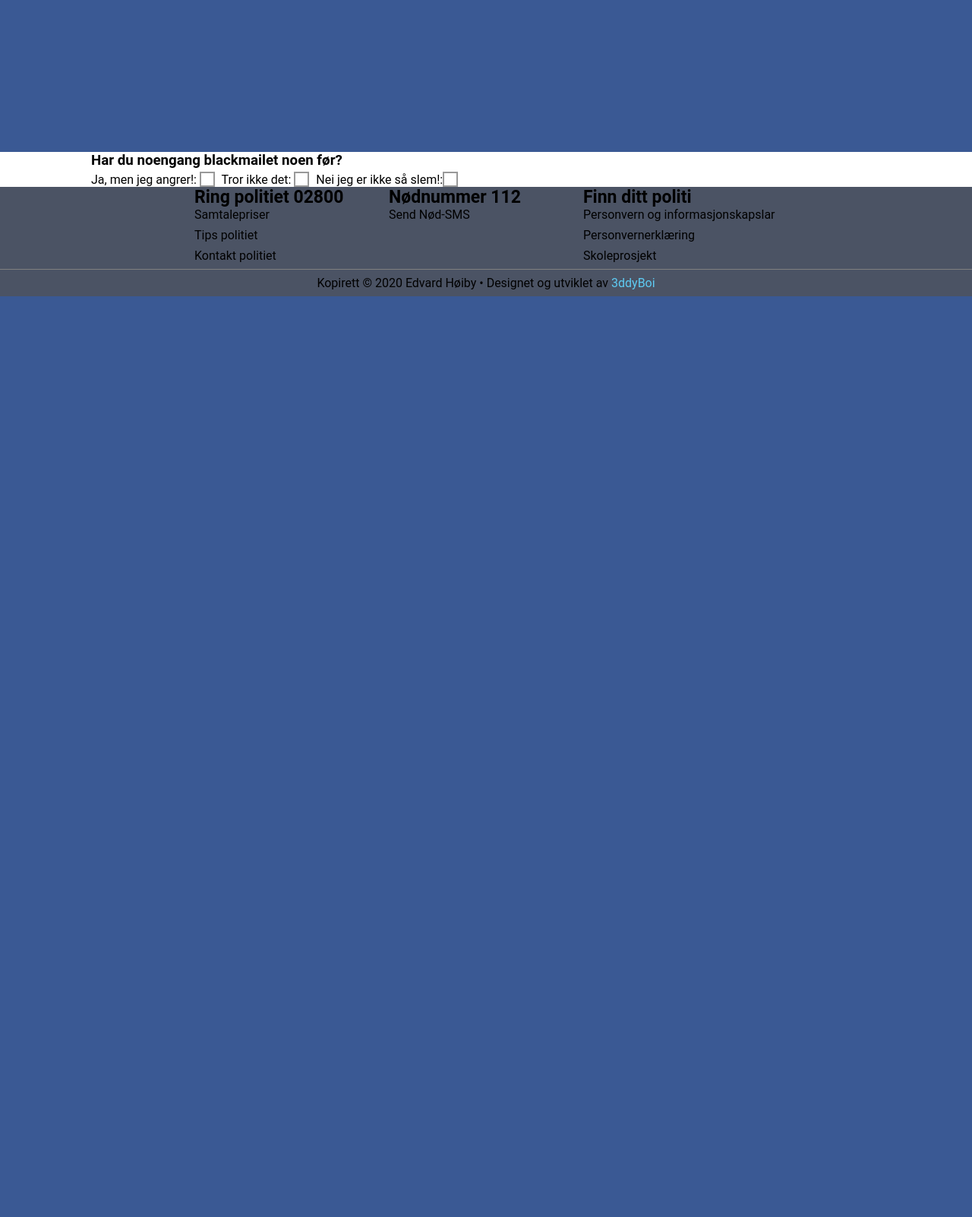
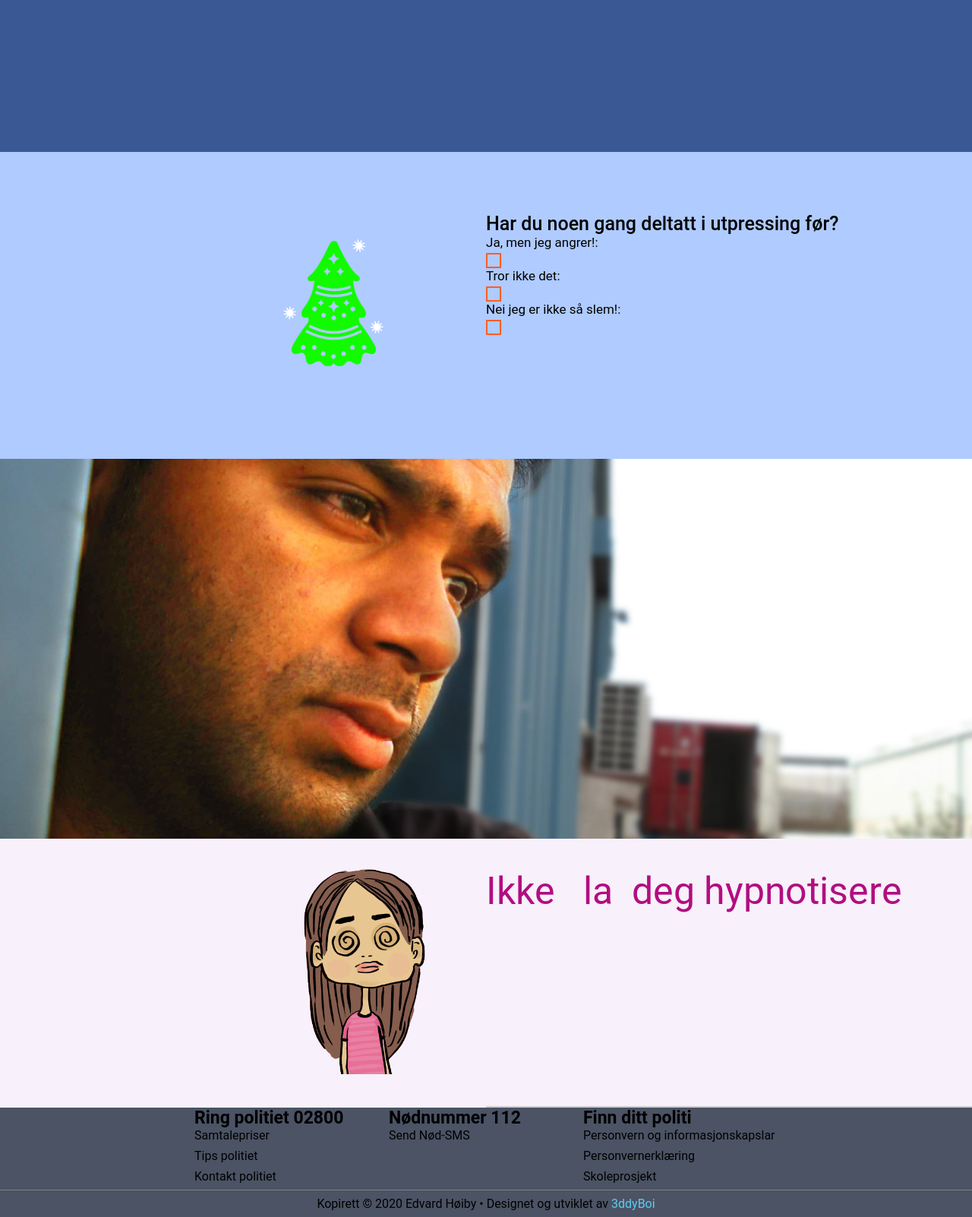
Before and after one commit to 3ddyBoi/Seksuell-utpressing-Politiet, a PHP site: page / in a window 1280 px wide. Shown: the part 600-2202 px from the top of the page at 76% size. Before the commit the page ends 990 px from the top, so only its background shows below. Run offline with PHP 8.4, Linux system fonts and the light colour scheme; some web fonts are replaced.

Commit message:
v1.2.3
09/12/2020
6:33 PM

```diff
--- a/index.php
+++ b/index.php
@@ -15,7 +15,7 @@
   </head>
 
   <body>
-  <nav class="header">
+  <nav class="navbar">
     <ul class="ul">
         <li class="h-li-su"><a class="h-a-su" href="index.php">Seksuell utpressing</a></li>
         <a class="h-a-riksvapen" href="https://www.politiet.no/" target="blank"><img class="h-riksvapen" src="assets/riksvapen-white.svg" alt="Norges riksvåpen"></a>
@@ -30,17 +30,38 @@
     </div>
   </div>
 
+  <div class="side-2">
+    <div class="gif-side-2">
+      <img class="gif-juletre" src="assets\juletre.gif" alt="snurrende juletre">
+    </div>
     <div id="poll">
-      <h3>Har du noengang blackmailet noen før?</h3>
+      <h2 class="poll-h2">Har du noen gang deltatt i utpressing før?</h2>
       <form>
-        Ja, men jeg angrer!: <input type="radio" class="poll-knapp" name="vote" value="0" onclick="getVote(this.value)">
-        Tror ikke det: <input type="radio" name="vote" class="poll-knapp" value="1" onclick="getVote(this.value)">
-        Nei jeg er ikke så slem!:<input type="radio" class="poll-knapp" name="vote" value="2" onclick="getVote(this.value)">
+        <h3 class="poll-h3">Ja, men jeg angrer!: </h3><input type="radio" class="poll-knapp" name="vote" value="0" onclick="getVote(this.value)">
+        <h3 class="poll-h3">Tror ikke det: </h3><input type="radio" name="vote" class="poll-knapp" value="1" onclick="getVote(this.value)">
+        <h3 class="poll-h3">Nei jeg er ikke så slem!:</h3><input type="radio" class="poll-knapp" name="vote" value="2" onclick="getVote(this.value)">
       </form>
     </div>
+  </div>
 
-    <div id="list">
+  <div class="parallax">
+    <div class="parallax-img">
+    </div>
+  </div>
 
+  <div class="side-3">
+    <div class="gif-side-3">
+      <img class="gif-hypnotisere" src="assets\hypnotisere.gif" alt="hypnotisert-jente">
+    </div>
+    <div class="animate three">
+			<span>I</span><span>k</span><span>k</span><span>e</span> &nbsp;
+      <span>l</span><span>a</span>&nbsp;
+      <span>d</span><span>e</span><span>g</span>
+      <span>h</span><span>y</span><span>p</span><span>n</span><span>o</span><span>t</span><span>i</span><span>s</span><span>e</span><span>r</span><span>e</span>
+		</div>
+
+      <h3 class="hypnotisere-h3"></h3>
+</ul>
   </div>
 
   <footer class="footer">
--- a/poll_result.txt
+++ b/poll_result.txt
@@ -1 +1 @@
-20||9||6
+2||0||2
--- a/script.js
+++ b/script.js
@@ -8,3 +8,24 @@ function getVote(int) {
     xmlhttp.open("GET","poll_vote.php?vote="+int,true);
     xmlhttp.send();
   }
+
+  var $window = $(window);
+var $elem = $(".animate")
+
+    function isScrolledIntoView($elem, $window) {
+        var docViewTop = $window.scrollTop();
+        var docViewBottom = docViewTop + $window.height();
+
+        var elemTop = $elem.offset().top;
+        var elemBottom = elemTop + $elem.height();
+
+        return ((elemBottom <= docViewBottom) && (elemTop >= docViewTop));
+    }
+
+
+$(document).on("scroll", function () {
+    if (isScrolledIntoView($elem, $window)) {
+        $elem.addClass("animation")
+        console.log("now you see me");
+    }
+});
--- a/style.css
+++ b/style.css
@@ -12,9 +12,10 @@
   --yellow: #FFD900;
   --cyan: #5ECBF3;
   --blue: #3A5994;
-  --blue-nora: #639AFF;
+  --light-blue: #afcbff;
+  --nav: #639AFF;
   --white: #F8F0FB;
-  --white-header: #E3DCE6;
+  --nav-text: #E3DCE6;
   --dark: #403233;
   --orange:#FE5D26;
 }
@@ -24,15 +25,15 @@ body{
   font-family: roboto, sans-serif;
 }
 
-.header{
-  background-color: var(--blue-nora);
+/* Navbar */
+
+.navbar{
+  background-color: var(--nav);
   padding: 1vh;
   position: fixed;
   width: 100%;
   z-index: 9999;
 }
-
-
 
 .ul{
   display: grid;
@@ -50,7 +51,7 @@ body{
 }
 
 .h-a-su{
-  color: var(--white-header);
+  color: var(--nav-text);
   text-decoration: none;
   transition: all .2s;
 }
@@ -79,9 +80,11 @@ body{
 }
 
 .h-a-jsu{
-  color: var(--white-header);
+  color: var(--nav-text);
   text-decoration: none;
 }
+
+/* Top side */
 
 .top-side{
   background-color: var(--blue);
@@ -117,9 +120,40 @@ body{
 }
 
 /* Poll */
+.side-2{
+  background-color: var(--light-blue);
+  display: grid;
+  grid-template-columns: 1fr 1fr;
+  grid-template-rows: 1fr;
+  grid-column-gap: 0px;
+  grid-row-gap: 0px;
+}
+
+.gif-side-2 {
+  margin-right: 10vh;
+  justify-self: end;
+  grid-area: 1 / 1 / 2 / 2;
+}
+
+.gif-juletre{
+  max-width: 30vh;
+  height: auto;
+  padding: 10vh 0vh;
+}
+
 #poll{
-  margin: 0vh 15vh;
-  width: 50%;
+  padding-top: 10vh;
+  grid-area: 1 / 2 / 2 / 3;
+}
+
+.poll-h2{
+  font-size: 25px;
+  font-weight: 500;
+}
+
+.poll-h3{
+  font-weight: 400;
+  font-size: 17px;
 }
 
 .poll-knapp{
@@ -133,11 +167,153 @@ body{
   width: 16px;
   height: 16px;
 
-  border: 2px solid #999;
+  border: 2px solid var(--orange);
   margin-right: 5px;
 
   position: relative;
   top: 4px;
+}
+
+/* Parallax */
+.parallax-img{
+  background-image: url("assets/sad-mann.jpg");
+  min-height: 500px;
+  background-attachment: fixed;
+  background-position: center;
+  background-repeat: no-repeat;
+  background-size: cover;
+}
+
+
+/* Ikke la deg hypnotiserer */
+/* Animation Three */
+
+
+.animate span:nth-of-type(2) {
+	animation-delay: .05s;
+}
+.animate span:nth-of-type(3) {
+	animation-delay: .1s;
+}
+.animate span:nth-of-type(4) {
+	animation-delay: .15s;
+}
+.animate span:nth-of-type(5) {
+	animation-delay: .2s;
+}
+.animate span:nth-of-type(6) {
+	animation-delay: .25s;
+}
+.animate span:nth-of-type(7) {
+	animation-delay: .3s;
+}
+.animate span:nth-of-type(8) {
+	animation-delay: .35s;
+}
+.animate span:nth-of-type(9) {
+	animation-delay: .4s;
+}
+.animate span:nth-of-type(10) {
+	animation-delay: .45s;
+}
+.animate span:nth-of-type(11) {
+	animation-delay: .5s;
+}
+.animate span:nth-of-type(12) {
+	animation-delay: .55s;
+}
+.animate span:nth-of-type(13) {
+	animation-delay: .6s;
+}
+.animate span:nth-of-type(14) {
+	animation-delay: .65s;
+}
+.animate span:nth-of-type(15) {
+	animation-delay: .7s;
+}
+.animate span:nth-of-type(16) {
+	animation-delay: .75s;
+}
+.animate span:nth-of-type(17) {
+	animation-delay: .8s;
+}
+.animate span:nth-of-type(18) {
+	animation-delay: .85s;
+}
+.animate span:nth-of-type(19) {
+	animation-delay: .9s;
+}
+.animate span:nth-of-type(20) {
+	animation-delay: .95s;
+}
+.animate span:nth-of-type(21) {
+	animation-delay: .95s;
+}
+
+.animate {
+	font-size: 50px;
+	margin: 5vh 0 0;
+	border-bottom: 2px solid #ccc;
+}
+
+.animate span {
+	display: inline-block;
+}
+
+.three span {
+	color: #b10e81;
+	opacity: 0;
+	transform: translate(-300px, 0) scale(0);
+	animation: sideSlide .5s forwards;
+}
+
+@keyframes sideSlide {
+	60% {
+		transform: translate(20px, 0) scale(1);
+		color: #b10e81;
+	}
+
+	80% {
+		transform: translate(20px, 0) scale(1);
+		color: #b10e81;
+	}
+
+	99% {
+		transform: translate(0) scale(1.2);
+		color: #00f0ff;
+	}
+
+	100% {
+		transform: translate(0) scale(1);
+		opacity: 1;
+		color: #b10e81;
+	}
+}
+
+
+.side-3{
+  background-color: var(--white);
+  display: grid;
+  grid-template-columns: 1fr 1fr;
+  grid-template-rows: 1fr;
+  grid-column-gap: 0px;
+  grid-row-gap: 0px;
+}
+
+.gif-side-3{
+  margin-right: 10vh;
+  justify-self: end;
+  grid-area: 1 / 1 / 2 / 2;
+}
+
+.gif-hypnotisere{
+  max-width: 20vh;
+  height: auto;
+  padding: 5vh 0vh;
+}
+
+.hypnotisere{
+  grid-area: 1 / 2 / 2 / 3;
 }
 
 /* Footer */
```
Also changed, not shown: poll_vote.php (+7 -16 lines), assets/Sad-mann.jpg (added), assets/hypnotisere.gif (added), assets/juletre.gif (added), assets/stemme-bar.jpg (added). Lines whose indentation alone changed are shown as unchanged.
